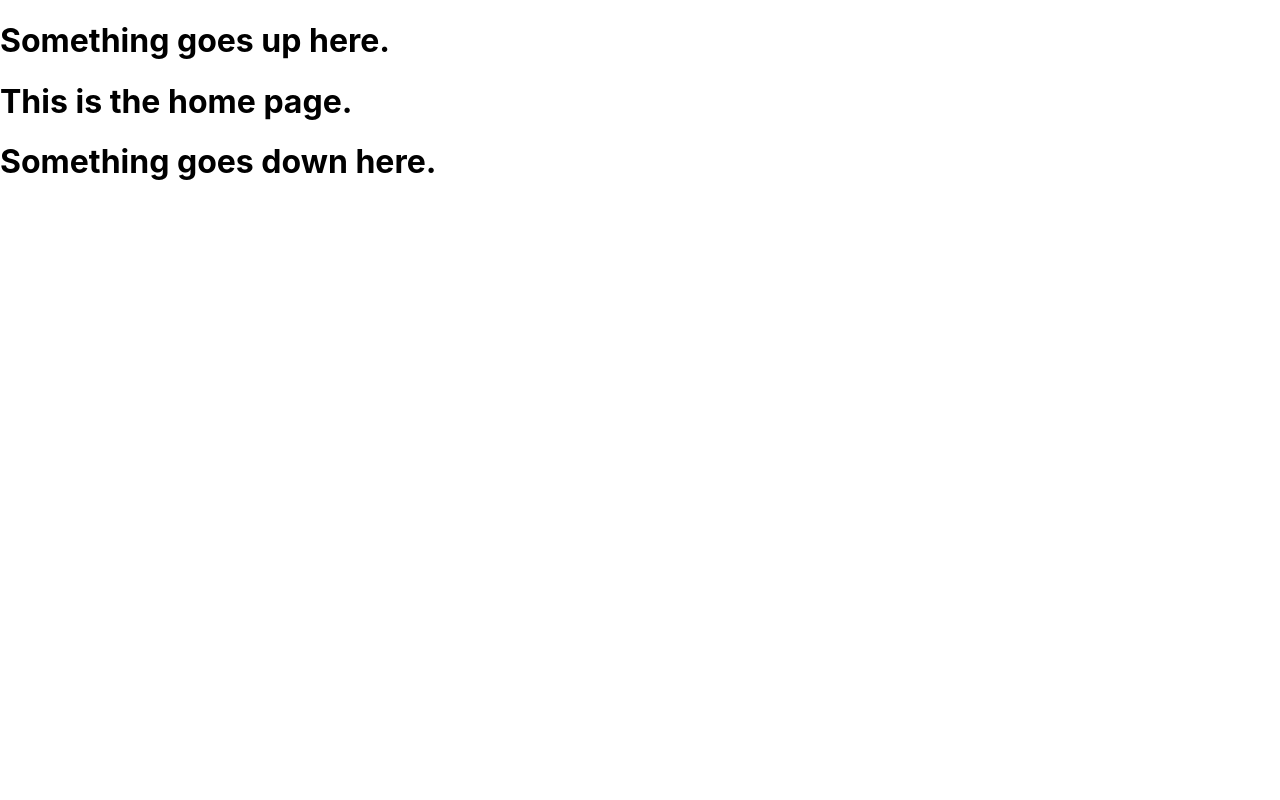
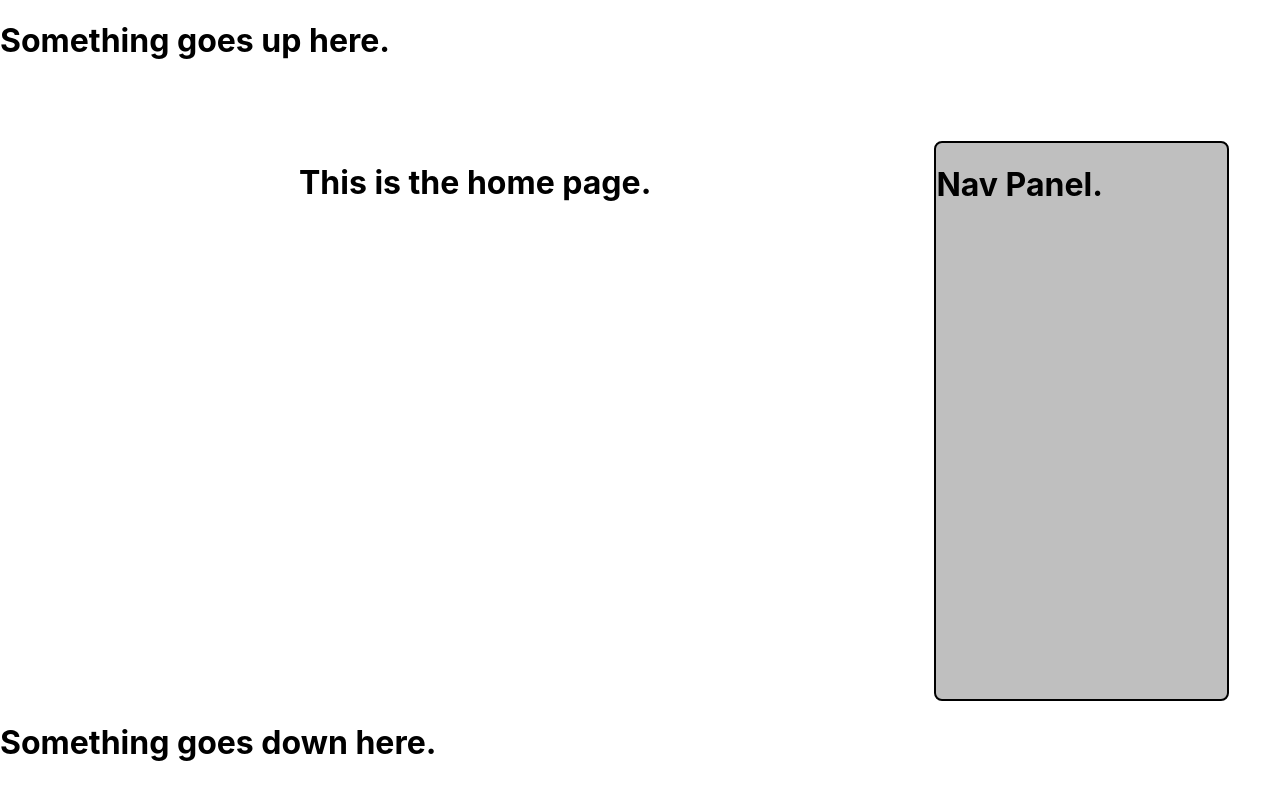
Before and after one commit to Aiuner/ApotheCo, a React (Create React App) app in the folder client/: page / in a window 1280 px wide. Built offline with nearby package versions, Linux system fonts and the light colour scheme.

Commit message:
General Layout for desktop figured out.

```diff
--- /dev/null
+++ b/client/src/layouts/Layout.css
@@ -0,0 +1,30 @@
+header {
+  height: 15vh;
+}
+
+main {
+  margin: 0 auto;
+  min-height: 70vh;
+  width: 92vw;
+  display: grid;
+  grid-template-columns: 72% 25%;
+  grid-gap: 3%;
+}
+
+.page-content {
+  margin: 0 auto;
+  grid-column: 1;
+  grid-row: 1;
+}
+
+.nav-panel {
+  grid-column: 2;
+  grid-row: 1;
+  background-color: rgba(0,0,0,0.25);
+  border: 2px solid black;
+  border-radius: .5em;
+}
+
+footer {
+  height: 7vh;
+}
--- a/client/src/layouts/Layout.jsx
+++ b/client/src/layouts/Layout.jsx
@@ -1,4 +1,5 @@
-import React from 'react'
+import React from 'react';
+import './Layout.css';
 
 export default function Layout(props) {
   return (
@@ -7,7 +8,12 @@ export default function Layout(props) {
         <h1>Something goes up here.</h1>
       </header>
       <main>
-        {props.children}
+        <div className="page-content">
+          {props.children}
+        </div>
+        <div className="nav-panel">
+          <h1>Nav Panel.</h1>
+        </div>
       </main>
       <footer>
         <h1>Something goes down here.</h1>
```
